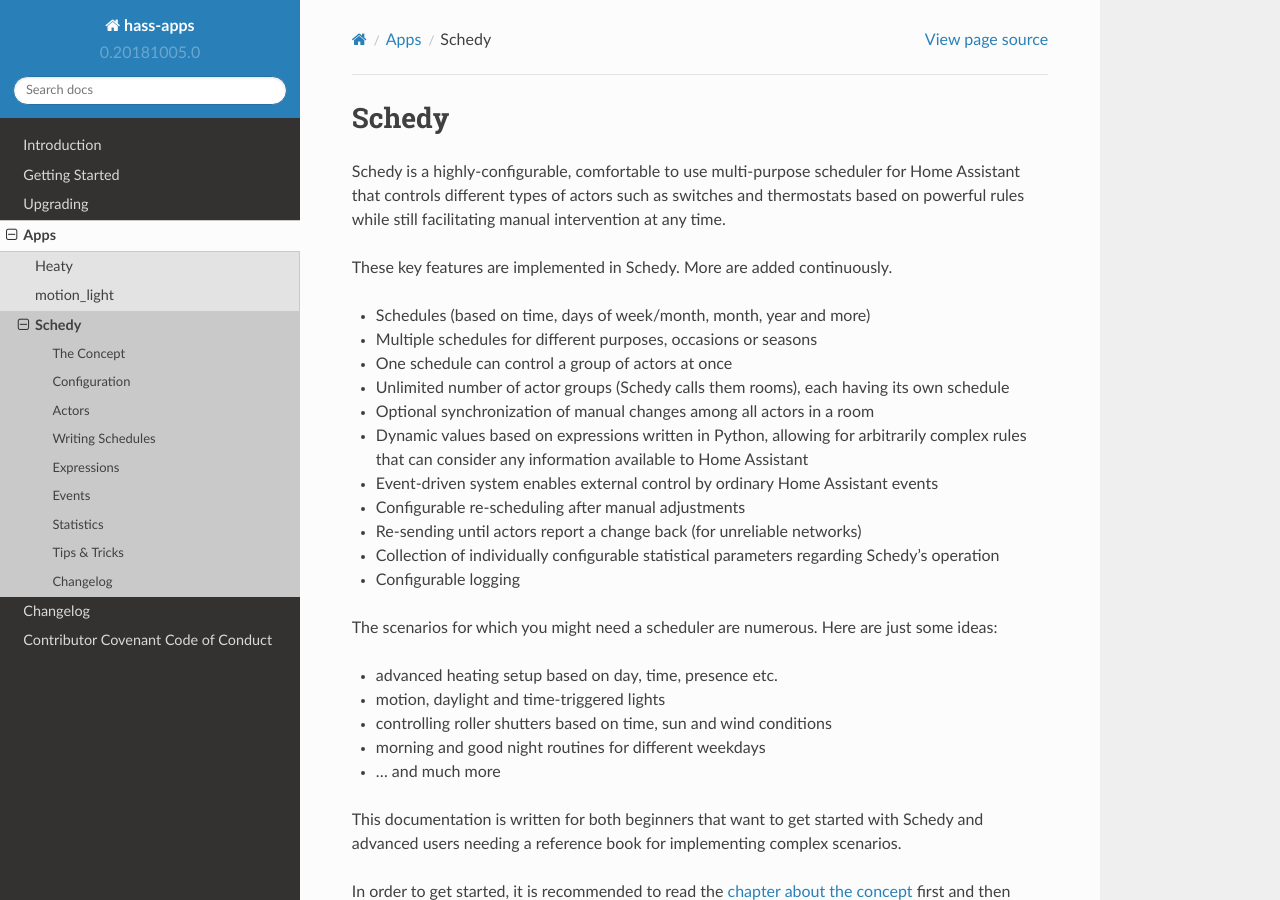
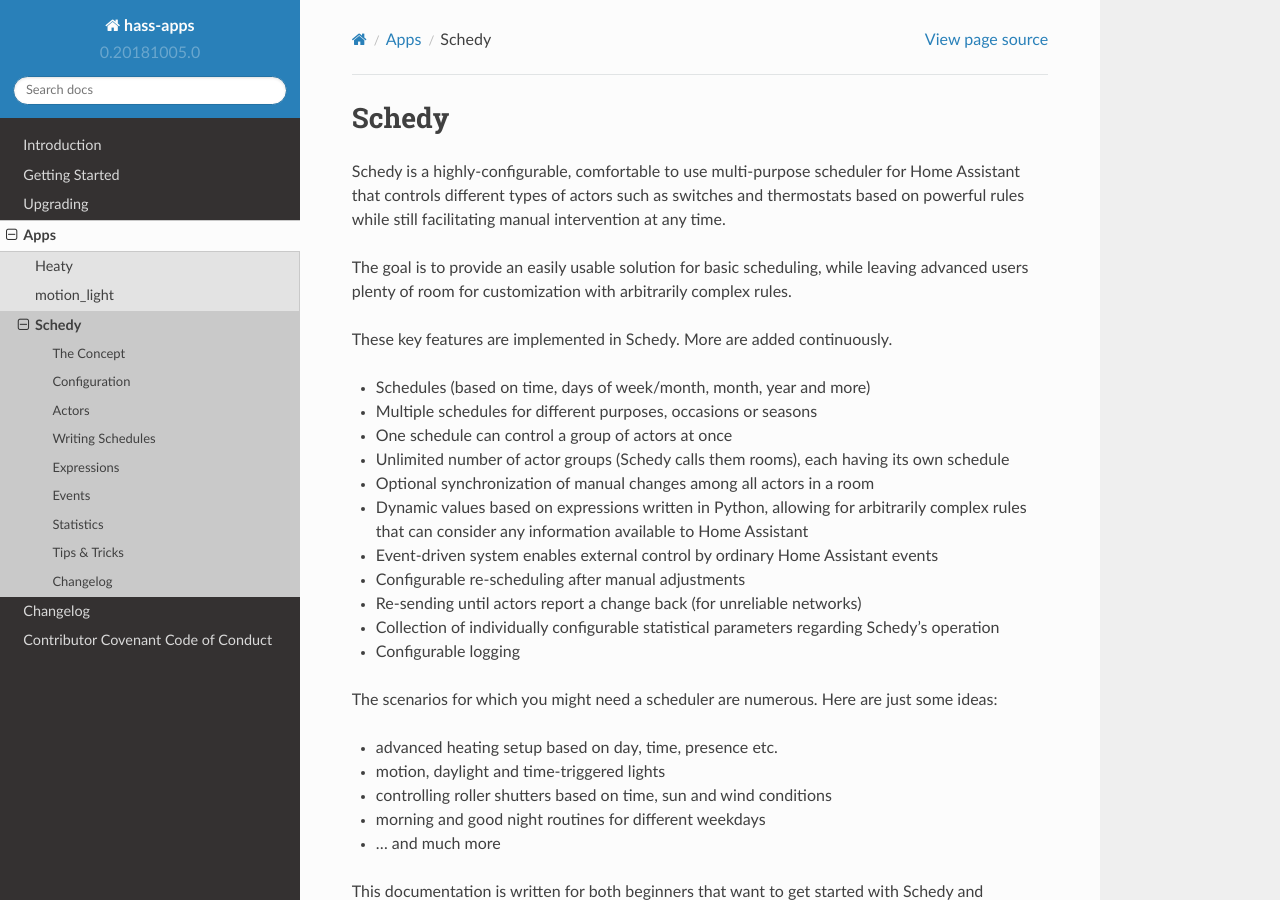
Before and after one commit to bob1de/hass-apps, a Sphinx documentation site: the page built from docs/apps/schedy/index.rst, in a window 1280 px wide and 900 px high. Built offline with Sphinx 7.4.7 and the Read the Docs theme 2.0.0, drawn with Linux system fonts in a browser that asks for light colours.

Commit message:
[schedy] Improved introductory text in docs

```diff
--- a/docs/apps/schedy/index.rst
+++ b/docs/apps/schedy/index.rst
@@ -5,6 +5,10 @@
 scheduler for Home Assistant that controls different types of actors
 such as switches and thermostats based on powerful rules while still
 facilitating manual intervention at any time.
+
+The goal is to provide an easily usable solution for basic scheduling,
+while leaving advanced users plenty of room for customization with
+arbitrarily complex rules.
 
 These key features are implemented in Schedy. More are added continuously.
 
```
